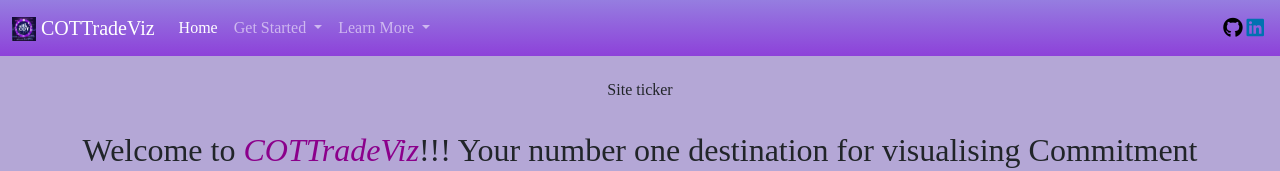
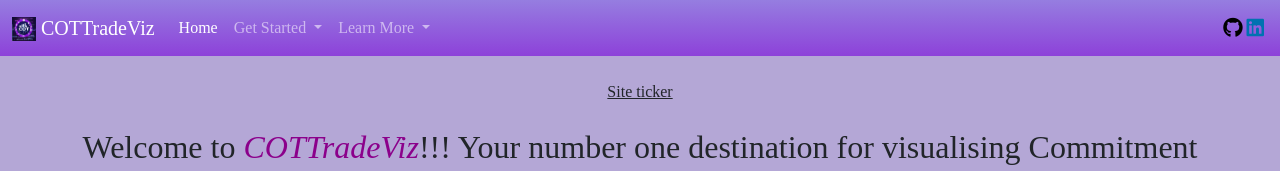
Before and after one commit to Koyejooo/COTTradeViz_MVP, a plain HTML site: page html/homepage.html in a window 1280 px wide. Shown: the top 171 px of the page. Drawn offline with nearby package versions, Linux system fonts and the light colour scheme; some icons are missing; a web font is replaced by a local one.

Commit message:
Added link to ticker html

```diff
--- a/html/homepage.html
+++ b/html/homepage.html
@@ -60,7 +60,9 @@
         </nav>
         <div class="container">
             <section class="row">
-                <div class="d-flex gap-2 justify-content-center py-4"><h6>Site ticker</h6></div>
+                <div class="d-flex gap-2 justify-content-center py-4">
+                    <a href="../ticker-test/index.html" class="text-reset">Site ticker</a>
+                </div>
             </section>
             <section class="row" style="font-size: xx-large;">
                 <div class="col">
```
